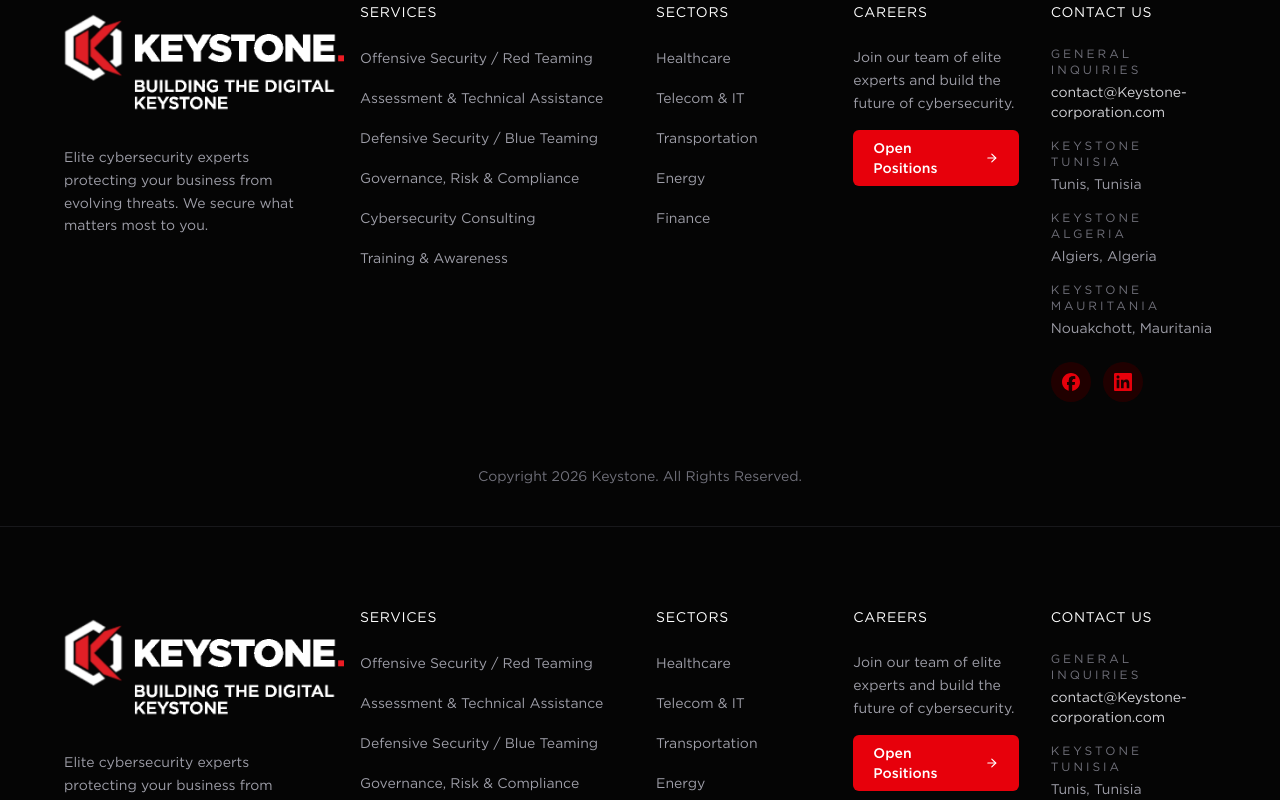
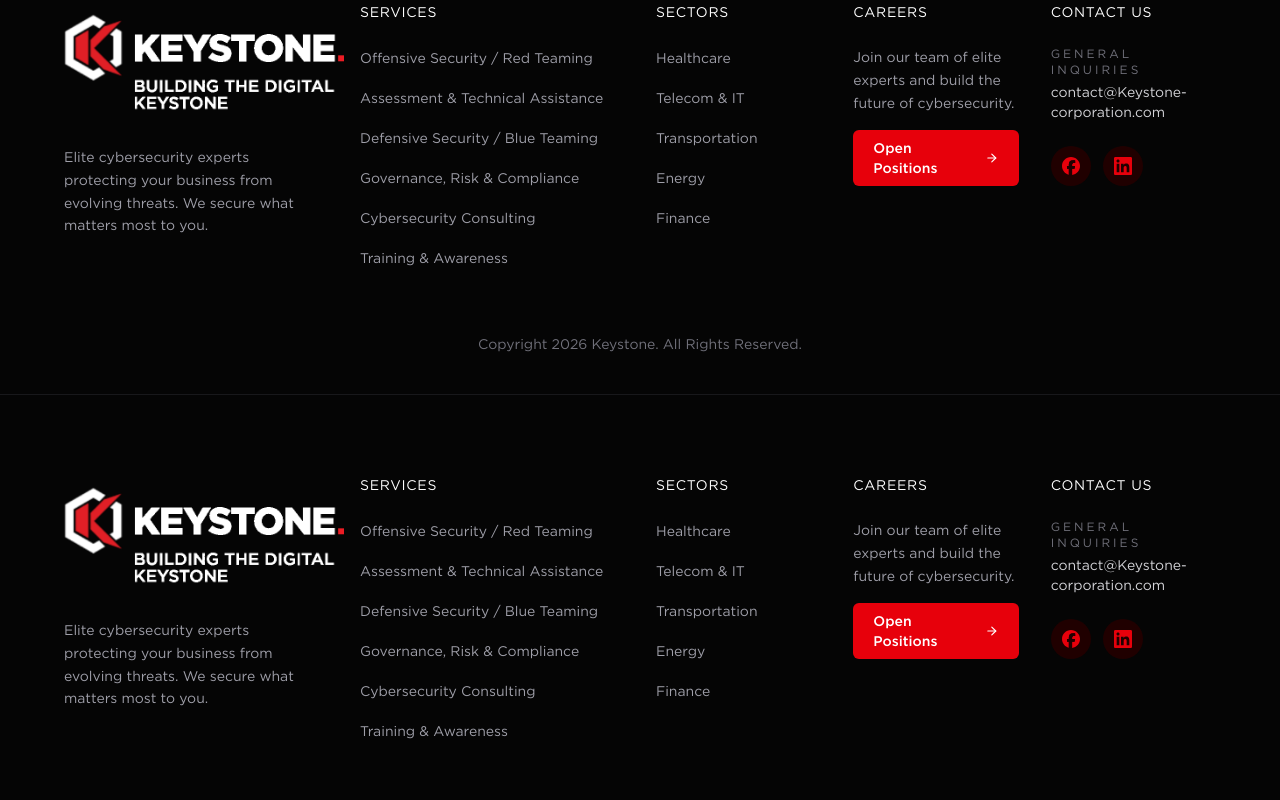
Before and after one commit to mohamedhadji1/frontdesign, a Next.js app: page /services/ai-cybersecurity in a window 1280 px wide. Shown: the part 2980-3780 px from the top of the page. Built offline with nearby package versions, Linux system fonts and the light colour scheme.

Commit message:
Update Footer.tsx

```diff
--- a/src/components/layout/Footer.tsx
+++ b/src/components/layout/Footer.tsx
@@ -81,18 +81,6 @@
                   contact@Keystone-corporation.com
                 </a>
               </div>
-              <div>
-                <p className="text-xs uppercase tracking-[0.25em] text-zinc-500">Keystone Tunisia</p>
-                <p className="mt-1 text-zinc-400">Tunis, Tunisia</p>
-              </div>
-              <div>
-                <p className="text-xs uppercase tracking-[0.25em] text-zinc-500">Keystone Algeria</p>
-                <p className="mt-1 text-zinc-400">Algiers, Algeria</p>
-              </div>
-              <div>
-                <p className="text-xs uppercase tracking-[0.25em] text-zinc-500">Keystone Mauritania</p>
-                <p className="mt-1 text-zinc-400">Nouakchott, Mauritania</p>
-              </div>
             </div>
             <div className="flex items-center justify-center gap-3 lg:justify-start">
               <a href="https://www.facebook.com/keystonecyber/" aria-label="Facebook" className="flex h-10 w-10 items-center justify-center rounded-full bg-[#200000] text-red-600 transition-colors hover:bg-red-900 hover:text-white group">
```
